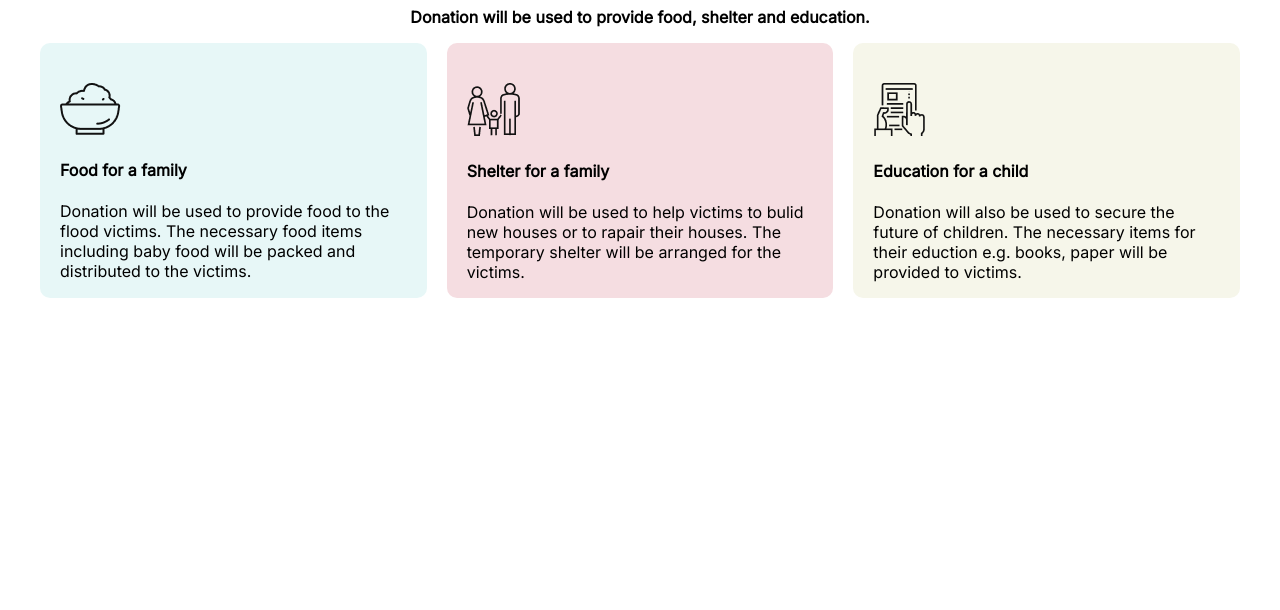
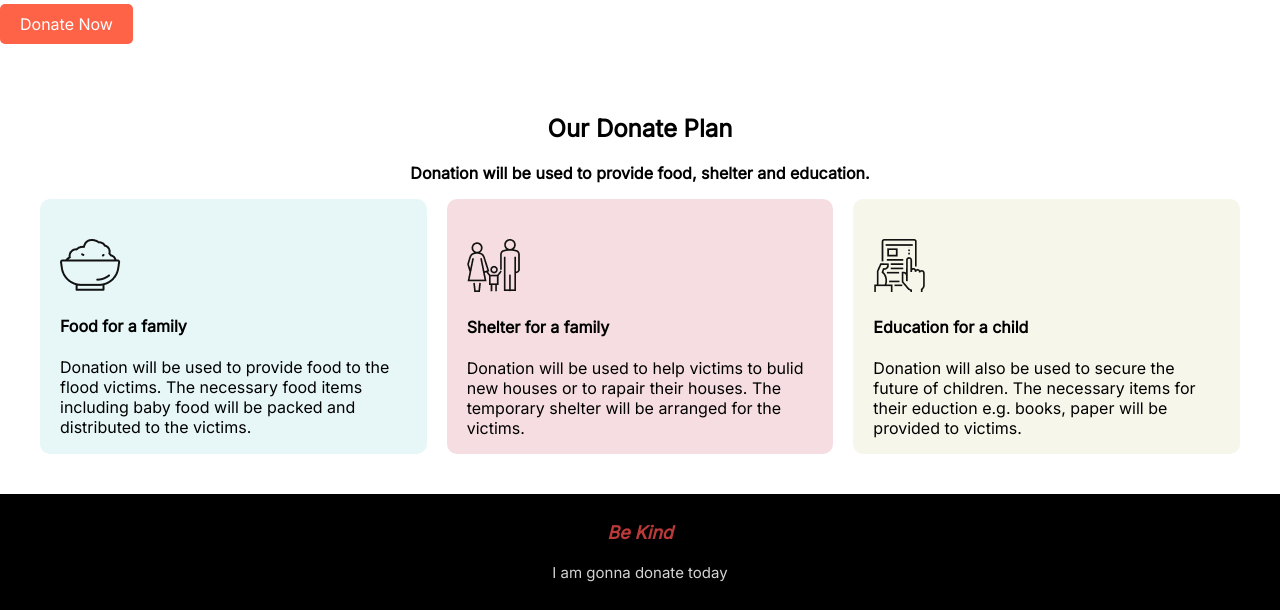
Before and after one commit to anshimi/donate-today, a plain HTML site: page index.html in a window 1280 px wide. Shown: the part 875-1485 px from the top of the page. Before the commit the page ends 1173 px from the top, so only its background shows below. Drawn offline with Linux system fonts and the light colour scheme.

Commit message:
footer-added

```diff
--- a/index.html
+++ b/index.html
@@ -23,9 +23,7 @@
                 <p>
                     Support the victims who have been impacted by flood by donating to their fundraiser.
                 </p>
-                <a class="link-button" target="_blank" href="https://www.linkedin.com/in/annya-shimi/">Donate
-
-                    Now</a>
+                <a class="link-button" target="_blank" href="https://www.linkedin.com/in/annya-shimi/">Donate Now</a>
             </div>
         </div>
     </section>
@@ -35,6 +33,7 @@
             <p class="text-decor">
                 Please select the amount for the donation. Your donation can save people's life.
             </p>
+            <a class="link-button" target="_blank" href="https://www.linkedin.com/in/annya-shimi/">Donate Now</a>
         </div>
     </section>
     <section class="donation-plan">
@@ -72,6 +71,16 @@
             </div>
         </div>
     </section>
+
 </body>
+<footer>
+    <p>
+        <i><b>Be Kind</i></b>
+    </p>
+    <p class="white-color">
+        <small>I am gonna donate today</small>
+    </p>
+
+</footer>
 
 </html>
--- a/style.css
+++ b/style.css
@@ -9,6 +9,7 @@ h1 {
 
 h2 {
     font-weight: 700;
+    margin-top: 80px;
 }
 
 .width {
@@ -17,6 +18,7 @@ h2 {
 
 .container img {
     opacity: 0.8;
+
 
 }
 
@@ -40,6 +42,7 @@ h2 {
     padding: 10px 20px;
     color: white;
     border-radius: 5px;
+
 }
 
 .text-decor {
@@ -92,3 +95,18 @@ h2 {
     padding-top: 40px;
 
 }
+
+footer {
+    padding-top: 10px;
+    padding-bottom: 10px;
+    text-align: center;
+    color: rgb(187, 57, 57);
+    background-color: black;
+    margin-top: 40px;
+    font-size: large;
+
+}
+
+.white-color {
+    color: lightgrey;
+}
```
